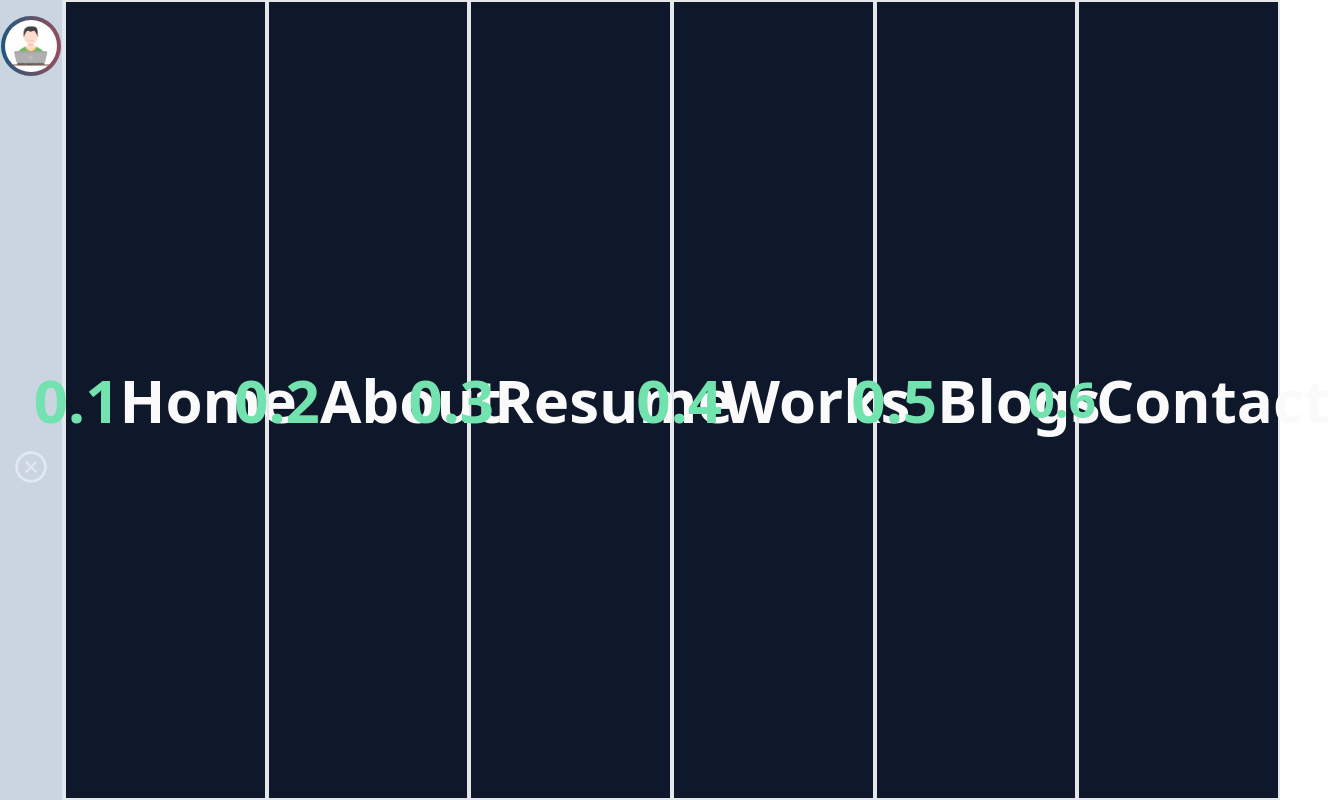
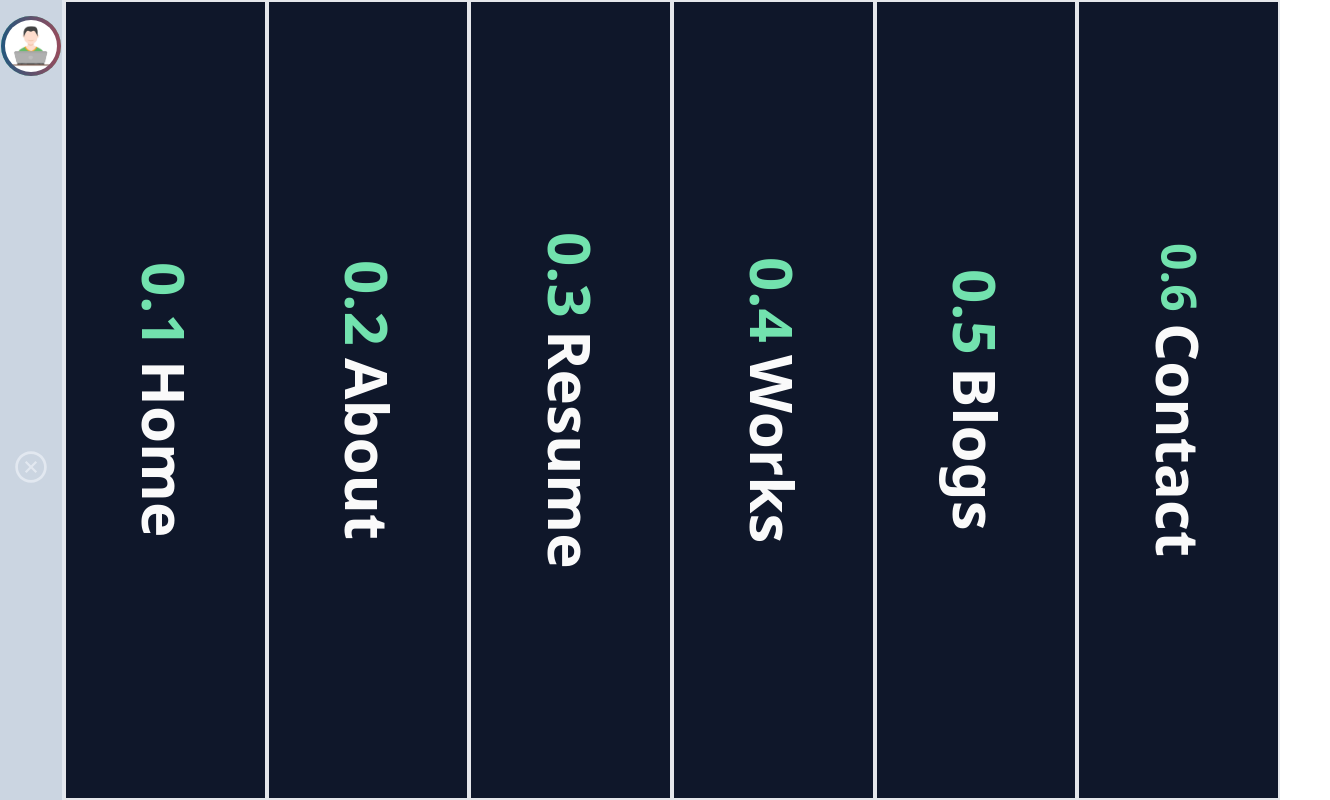
Before and after one commit to BairamovAllaz/My-Portfolio, a Next.js app: page /Contact in a window 1280 px wide. Shown: the whole page, 1330 px wide, since content can reach past the window. Built offline with nearby package versions, Linux system fonts and the light colour scheme.

Commit message:
Styling navbar

```diff
--- a/components/ContactInputs.tsx
+++ b/components/ContactInputs.tsx
@@ -1,5 +1,4 @@
 import React from 'react'
-import {bool} from "prop-types";
 function ContactInputs()
 {
     const submitForm = async(event : any) => {
--- a/components/Navigation.tsx
+++ b/components/Navigation.tsx
@@ -15,41 +15,41 @@ function Navigation() {
     return(
             <div className = "w-full h-full bg-[#0F172A] flex justify-center text-center cursor-pointer">
                 <div
-                    className = "w-1/6 h-full flex items-center justify-center border-gray-200 border-2 hover:w-2/6 duration-700 text-6xl font-black"
+                    className = "w-1/6 h-full flex items-center [writing-mode:vertical-lr] justify-center border-gray-200 border-2 hover:w-2/6 duration-700 text-6xl font-black"
                     onClick = {() => redirect("/")}
                     >
                     <p className = "text-[#72E2AE]">0.1</p>
-                    <h1 className = "text-[#FAFAFA]">Home</h1>
+                    <h1 className = "text-[#FAFAFA] hover:text-[#72E2AE] mt-3">Home</h1>
                 </div>
                 <div
-                    className = "w-1/6 h-full flex items-center justify-center border-2 hover:w-2/6 duration-700 text-6xl font-black"
+                    className = "w-1/6 h-full flex items-center justify-center border-2 [writing-mode:vertical-lr] hover:w-2/6 duration-700 text-6xl font-black"
                     onClick = {() => redirect("/About")}>
                     <p className = "text-[#72E2AE]">0.2</p>
-                    <h1 className = "text-[#FAFAFA]">About</h1>
+                    <h1 className = "text-[#FAFAFA] hover:text-[#72E2AE] mt-3">About</h1>
                 </div>
                 <div
-                    className = "w-1/6 h-full flex items-center justify-center border-2 hover:w-2/6 duration-700 text-6xl font-black"
+                    className = "w-1/6 h-full flex items-center justify-center [writing-mode:vertical-lr] border-2 hover:w-2/6 duration-700 text-6xl font-black"
                     onClick = {() => redirect("/Resume")}>
                     <p className = "text-[#72E2AE]">0.3</p>
-                    <h1 className = "text-[#FAFAFA]">Resume</h1>
+                    <h1 className = "text-[#FAFAFA] hover:text-[#72E2AE] mt-3">Resume</h1>
                 </div>
                 <div
-                    className = "w-1/6 h-full flex items-center justify-center border-2 hover:w-2/6 duration-700 text-6xl font-black"
+                    className = "w-1/6 h-full flex items-center justify-center [writing-mode:vertical-lr] border-2 hover:w-2/6 duration-700 text-6xl font-black"
                     onClick = {() => redirect("/Works")}>
                     <p className = "text-[#72E2AE]">0.4</p>
-                    <h1 className = "text-[#FAFAFA]">Works</h1>
+                    <h1 className = "text-[#FAFAFA] hover:text-[#72E2AE] mt-3">Works</h1>
                 </div>
                 <div
-                    className = "w-1/6 h-full flex items-center justify-center border-2 hover:w-2/6 duration-700 text-6xl font-black"
+                    className = "w-1/6 h-full flex items-center justify-center [writing-mode:vertical-lr] border-2 hover:w-2/6 duration-700 text-6xl font-black"
                     onClick = {() => redirect("/Blogs")}>
                     <p className = "text-[#72E2AE]">0.5</p>
-                    <h1 className = "text-[#FAFAFA]">Blogs</h1>
+                    <h1 className = "text-[#FAFAFA] hover:text-[#72E2AE] mt-3">Blogs</h1>
                 </div>
                 <div
-                    className = "w-1/6 h-full flex items-center justify-center border-2 hover:w-2/6 duration-700  font-black"
+                    className = "w-1/6 h-full flex items-center justify-center [writing-mode:vertical-lr] border-2 hover:w-2/6 duration-700  font-black"
                     onClick = {() => redirect("/Contact")}>
                     <p className = "text-[#72E2AE] text-5xl">0.6</p>
-                    <h1 className = "text-[#FAFAFA] text-6xl">Contact</h1>
+                    <h1 className = "text-[#FAFAFA] text-6xl hover:text-[#72E2AE] mt-3">Contact</h1>
                 </div>
             </div>
     )
```
